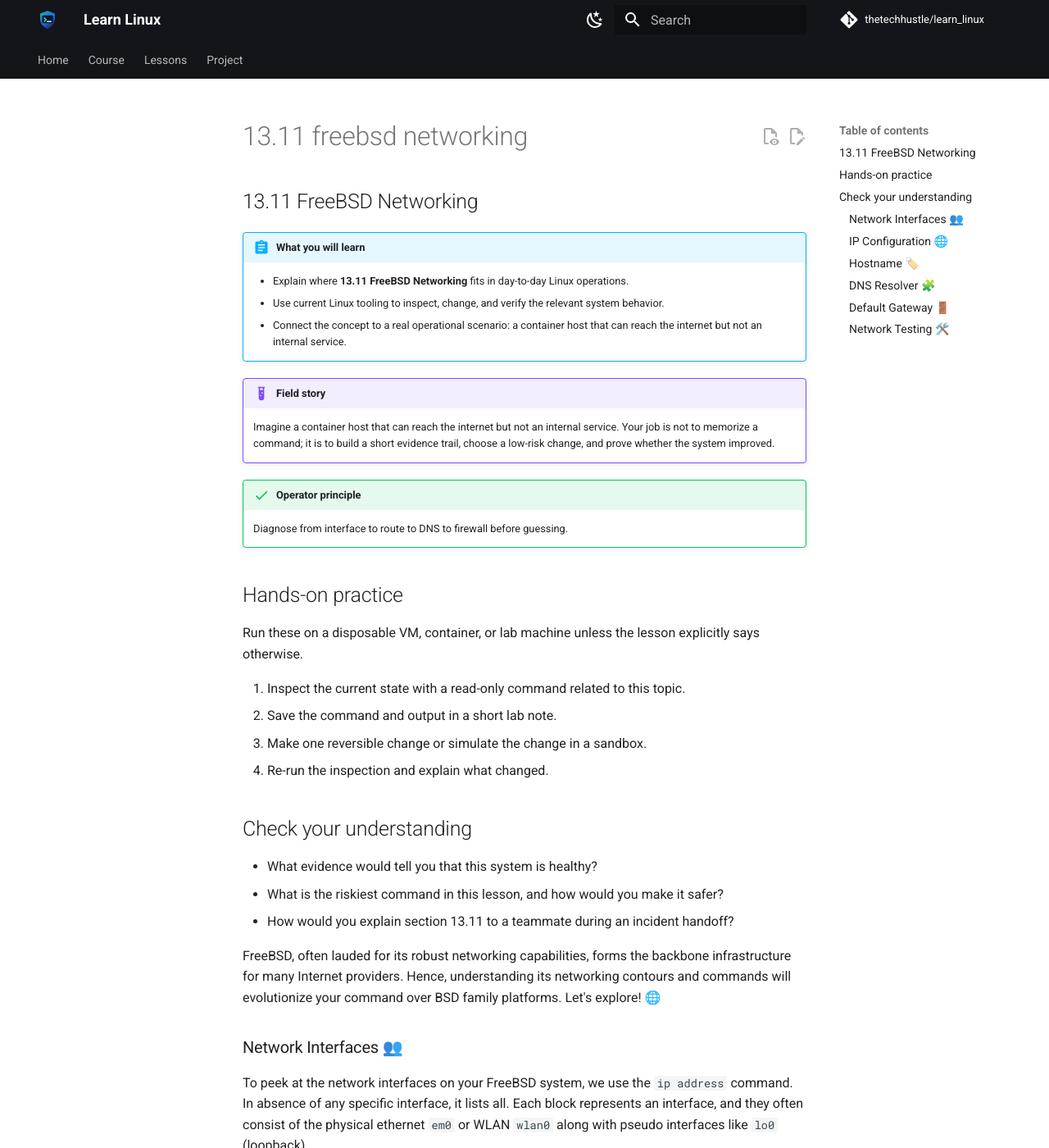
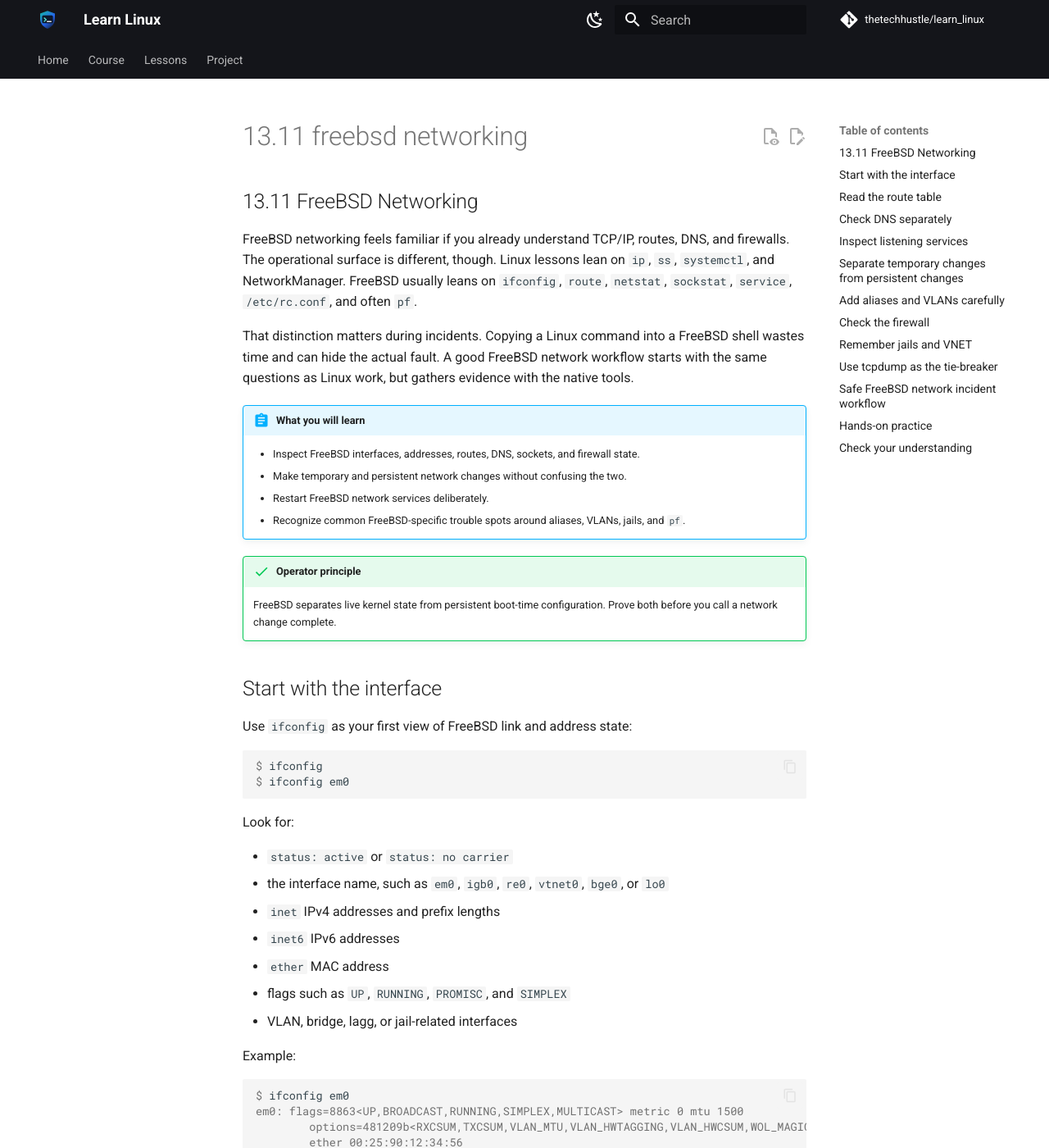
Before and after one commit to thetechhustle/learn_linux, an MkDocs documentation site: the page built from docs/lessons/13_tcp_ip_networking/13.11_freebsd_networking.md, in a window 1280 px wide and 1400 px high. Shown: the whole window at 82% size. Built offline with MkDocs 1.6.1 and Material for MkDocs 9.7.7, drawn with Linux system fonts in a browser that asks for light colours; comment, search, counter and statistics services are not loaded; some of the changed text lies outside the part shown.

Commit message:
Improve Chapter 13 FreeBSD networking lesson (#109)
Co-authored-by: Jules Ai <jules@Juless-Air.ts.net lan>

````diff
--- a/docs/lessons/13_tcp_ip_networking/13.11_freebsd_networking.md
+++ b/docs/lessons/13_tcp_ip_networking/13.11_freebsd_networking.md
@@ -1,106 +1,309 @@
 ## 13.11 FreeBSD Networking
 
+FreeBSD networking feels familiar if you already understand TCP/IP, routes, DNS,
+and firewalls. The operational surface is different, though. Linux lessons lean
+on `ip`, `ss`, `systemctl`, and NetworkManager. FreeBSD usually leans on
+`ifconfig`, `route`, `netstat`, `sockstat`, `service`, `/etc/rc.conf`, and
+often `pf`.
 
+That distinction matters during incidents. Copying a Linux command into a
+FreeBSD shell wastes time and can hide the actual fault. A good FreeBSD network
+workflow starts with the same questions as Linux work, but gathers evidence with
+the native tools.
 
 !!! abstract "What you will learn"
-    - Explain where **13.11 FreeBSD Networking** fits in day-to-day Linux operations.
-    - Use current Linux tooling to inspect, change, and verify the relevant system behavior.
-    - Connect the concept to a real operational scenario: a container host that can reach the internet but not an internal service.
-
-!!! example "Field story"
-    Imagine a container host that can reach the internet but not an internal service. Your job is not to memorize a command; it is to build a short evidence trail, choose a low-risk change, and prove whether the system improved.
+    - Inspect FreeBSD interfaces, addresses, routes, DNS, sockets, and firewall state.
+    - Make temporary and persistent network changes without confusing the two.
+    - Restart FreeBSD network services deliberately.
+    - Recognize common FreeBSD-specific trouble spots around aliases, VLANs, jails, and `pf`.
 
 !!! success "Operator principle"
-    Diagnose from interface to route to DNS to firewall before guessing.
+    FreeBSD separates live kernel state from persistent boot-time configuration. Prove both before you call a network change complete.
+
+## Start with the interface
+
+Use `ifconfig` as your first view of FreeBSD link and address state:
+
+```console
+$ ifconfig
+$ ifconfig em0
+```
+
+Look for:
+
+- `status: active` or `status: no carrier`
+- the interface name, such as `em0`, `igb0`, `re0`, `vtnet0`, `bge0`, or `lo0`
+- `inet` IPv4 addresses and prefix lengths
+- `inet6` IPv6 addresses
+- `ether` MAC address
+- flags such as `UP`, `RUNNING`, `PROMISC`, and `SIMPLEX`
+- VLAN, bridge, lagg, or jail-related interfaces
+
+Example:
+
+```console
+$ ifconfig em0
+em0: flags=8863<UP,BROADCAST,RUNNING,SIMPLEX,MULTICAST> metric 0 mtu 1500
+        options=481209b<RXCSUM,TXCSUM,VLAN_MTU,VLAN_HWTAGGING,VLAN_HWCSUM,WOL_MAGIC>
+        ether 00:25:90:12:34:56
+        inet 192.0.2.25 netmask 0xffffff00 broadcast 192.0.2.255
+        media: Ethernet autoselect (1000baseT <full-duplex>)
+        status: active
+```
+
+If the interface has no carrier, stop chasing DNS and routing. Check the cable,
+switch port, hypervisor NIC attachment, VLAN tag, or cloud console attachment
+first.
+
+## Read the route table
+
+Show the routing table with `netstat`:
+
+```console
+$ netstat -rn
+```
+
+The default route is the line with `default` as the destination:
+
+```text
+Destination        Gateway            Flags     Netif Expire
+default            192.0.2.1          UGS         em0
+192.0.2.0/24       link#1             U           em0
+192.0.2.25         link#1             UHS         lo0
+```
+
+For a single destination, ask the kernel which route it will use:
+
+```console
+$ route -n get 8.8.8.8
+$ route -n get 192.0.2.80
+```
+
+Useful fields include `gateway`, `interface`, and `flags`. If the interface or
+gateway is wrong, you have a routing problem, not an application problem.
+
+## Check DNS separately
+
+FreeBSD normally reads resolver configuration from `/etc/resolv.conf`:
+
+```console
+$ cat /etc/resolv.conf
+```
+
+Use DNS tools to separate name resolution from connectivity:
+
+```console
+$ host example.com
+$ drill example.com
+```
+
+If `ping 8.8.8.8` works but `host example.com` fails, the host has a DNS
+problem. If neither works, continue with routes, gateways, link state, and
+firewall state.
+
+## Inspect listening services
+
+FreeBSD does not use Linux `ss` by default. Use `sockstat` and `netstat`:
+
+```console
+$ sockstat -4 -6 -l
+$ netstat -an | less
+```
+
+Common checks:
+
+- Is the service listening on the expected port?
+- Is it bound to `127.0.0.1` only when clients need a network address?
+- Is it listening on IPv6 only?
+- Is the jail or host namespace you are checking the one that owns the socket?
+
+For example:
+
+```console
+$ sockstat -4 -l | grep ':80'
+www      nginx      1462  7  tcp4   *:80                  *:*
+```
+
+This proves a process is listening. It does not prove a firewall, route, or
+upstream load balancer allows traffic to reach it.
+
+## Separate temporary changes from persistent changes
+
+A temporary address change updates live kernel state:
+
+```console
+# ifconfig em0 inet 192.0.2.25/24
+# route add default 192.0.2.1
+```
+
+Those changes may disappear at reboot or when network services restart.
+Persistent interface configuration usually lives in `/etc/rc.conf`:
+
+```conf
+hostname="freebsd-lab-01"
+ifconfig_em0="inet 192.0.2.25 netmask 255.255.255.0"
+defaultrouter="192.0.2.1"
+```
+
+DHCP is also configured through `/etc/rc.conf`:
+
+```conf
+ifconfig_em0="DHCP"
+```
+
+After editing persistent configuration, restart deliberately:
+
+```console
+# service netif restart em0
+# service routing restart
+```
+
+On remote systems, restarting the network can cut off your shell. Prefer an
+out-of-band console, a timed rollback, or a second confirmed access path before
+changing interface, route, or firewall configuration.
+
+## Add aliases and VLANs carefully
+
+FreeBSD commonly uses aliases for extra addresses:
+
+```conf
+ifconfig_em0="inet 192.0.2.25 netmask 255.255.255.0"
+ifconfig_em0_alias0="inet 192.0.2.26 netmask 255.255.255.255"
+```
+
+VLAN interfaces are also common on servers and firewalls:
+
+```conf
+vlans_em0="20"
+ifconfig_em0_20="inet 198.51.100.10 netmask 255.255.255.0"
+```
+
+When a host can reach one network but not another, confirm that the packet is
+leaving through the expected physical interface and VLAN:
+
+```console
+$ ifconfig
+$ netstat -rn
+$ tcpdump -ni em0 vlan
+```
+
+## Check the firewall
+
+Many FreeBSD systems use `pf`, though `ipfw` and `ipfilter` may also appear.
+First identify what is enabled:
+
+```console
+$ grep -E '^(pf|ipfw|ipfilter)_enable=' /etc/rc.conf
+```
+
+For `pf`, inspect the live rules and state:
+
+```console
+# pfctl -s info
+# pfctl -sr
+# pfctl -ss
+```
+
+Use counters and state to answer concrete questions:
+
+- Is `pf` enabled?
+- Does a rule allow the expected source, destination, protocol, and port?
+- Is there existing state for the connection?
+- Are packets blocked before they reach the service?
+
+Avoid flushing or disabling a production firewall as a first move. If you need a
+test, add a narrow, temporary rule through a console or maintenance window, then
+remove it after proving the result.
+
+## Remember jails and VNET
+
+FreeBSD jails can use host networking or their own VNET network stack. That
+changes where you must look for truth.
+
+Start from the host:
+
+```console
+$ jls
+$ jexec <jid> ifconfig
+$ jexec <jid> netstat -rn
+$ jexec <jid> sockstat -4 -6 -l
+```
+
+If a service runs inside a jail:
+
+- check whether the jail has the expected address
+- confirm the jail route table if it uses VNET
+- confirm the host firewall is not blocking forwarded or bridged traffic
+- confirm the service is bound inside the jail, not only on the host
+
+Do not assume a socket visible on the host is the same as a socket inside the
+jail.
+
+## Use tcpdump as the tie-breaker
+
+When route, DNS, service, and firewall evidence disagree, capture packets:
+
+```console
+# tcpdump -ni em0 host 192.0.2.80
+# tcpdump -ni em0 tcp port 443
+# tcpdump -ni em0 icmp
+```
+
+Ask one question at a time:
+
+- Do outbound packets leave the expected interface?
+- Do replies return?
+- Does the source address match what the peer expects?
+- Is traffic tagged with the expected VLAN?
+- Does the firewall create or deny state?
+
+Packet evidence turns vague complaints like "networking is down" into a
+specific failure: no carrier, no route, bad DNS, service not listening, firewall
+drop, asymmetric routing, or upstream loss.
+
+## Safe FreeBSD network incident workflow
+
+Use this order during a real incident:
+
+1. Confirm the interface is up and has carrier: `ifconfig`.
+2. Confirm the address and subnet are correct: `ifconfig em0`.
+3. Confirm the default and destination routes: `netstat -rn`, `route -n get <target>`.
+4. Test IP reachability before DNS: `ping <gateway>`, `ping <known-ip>`.
+5. Test DNS separately: `host <name>` or `drill <name>`.
+6. Confirm the service is listening: `sockstat -4 -6 -l`.
+7. Inspect firewall state and rules: `pfctl -s info`, `pfctl -sr`, `pfctl -ss`.
+8. Use `tcpdump` to prove packet direction and loss point.
+9. Apply the smallest reversible change.
+10. Update `/etc/rc.conf` only after the live fix is proven and intended to survive reboot.
 
 ## Hands-on practice
 
-Run these on a disposable VM, container, or lab machine unless the lesson explicitly says otherwise.
+Run these on a disposable FreeBSD VM or lab machine.
 
-1. Inspect the current state with a read-only command related to this topic.
-2. Save the command and output in a short lab note.
-3. Make one reversible change or simulate the change in a sandbox.
-4. Re-run the inspection and explain what changed.
+1. Record interface, route, DNS, socket, and firewall evidence:
+   ```console
+   $ ifconfig
+   $ netstat -rn
+   $ route -n get 8.8.8.8
+   $ cat /etc/resolv.conf
+   $ sockstat -4 -6 -l
+   ```
+2. Identify which values come from live kernel state and which should be made
+   persistent in `/etc/rc.conf`.
+3. Add a temporary alias on a lab interface, then remove it:
+   ```console
+   # ifconfig em0 alias 192.0.2.50/32
+   # ifconfig em0 -alias 192.0.2.50
+   ```
+4. Explain how you would safely make that alias persistent if it were required.
+5. Capture a short `tcpdump` while pinging the default gateway and describe what
+   each packet proves.
 
 ## Check your understanding
 
-- What evidence would tell you that this system is healthy?
-- What is the riskiest command in this lesson, and how would you make it safer?
-- How would you explain section 13.11 to a teammate during an incident handoff?
-
-
-FreeBSD, often lauded for its robust networking capabilities, forms the backbone infrastructure for many Internet providers. Hence, understanding its networking contours and commands will evolutionize your command over BSD family platforms. Let's explore! 🌐
-
-### Network Interfaces 👥
-
-To peek at the network interfaces on your FreeBSD system, we use the `ip address` command. In absence of any specific interface, it lists all. Each block represents an interface, and they often consist of the physical ethernet `em0` or WLAN `wlan0` along with pseudo interfaces like `lo0` (loopback).
-
-```
-$ ip address
-```
-
-### IP Configuration 🌐
-
-Assign IP addresses using `ip address`. For example, to set the IP address `192.168.4.24/24` (indicating a subnet mask of `255.255.255.0`) on `em0`, we use:
-
-```
-$ ip address em0 192.168.4.24/24
-```
-
-To reflect the changes permanently, add the line `ifconfig_em0="inet 192.168.4.24/24"` to the `/etc/rc.conf` file.
-
-### Hostname 🏷️
-
-Set your hostname temporarily with `hostname` command:
-
-```
-$ hostname myHost
-```
-
-To set it permanently, place `hostname="myHost"` in `/etc/rc.conf`.
-
-### DNS Resolver 🧩
-
-Edit the `/etc/resolv.conf` file to add your DNS server IP addresses:
-
-```
-nameserver 8.8.8.8
-nameserver 8.8.4.4
-```
-
-### Default Gateway 🚪
-
-A default gateway is necessary for network-traffic outflow. Use `route` for the same:
-
-```
-$ route add default 192.168.1.1
-```
-
-Again, to keep changes after a reboot, append `defaultrouter="192.168.1.1"` in `/etc/rc.conf`.
-
-### Network Testing 🛠️
-
-FreeBSD equips you with network diagnostic commands like `ping`, `traceroute`, and `ss`.
-
-Ping your own IP to see if your network card responds:
-
-```
-$ ping 192.168.1.1
-```
-
-Traceroute enlists the hops a packet makes to reach its destination:
-
-```
-$ traceroute 8.8.8.8
-```
-
-Netstat gives you an overview of your network statistics:
-
-```
-$ ss -i
-```
-
-That's a gentle cruise over FreeBSD's networking realms. Each command equips you to steer your ship, enabling you to navigate the waters of FreeBSD-based network architectures with confidence. As always, do not dread the complexity; instead, embrace it for the vast landscapes it opens up. Keep exploring and keep learning! ⚓️📚
-
-!!! tip "Modern networking command"
-    Older tutorials often use `ifconfig`. This course favors `ip address`, `ip link`, `ip route`, and `ss` because they are available by default on modern Linux distributions.
+- Why is `ifconfig` the first FreeBSD interface command instead of Linux `ip`?
+- Which command tells you the exact route FreeBSD will use for one destination?
+- What is the difference between `ifconfig em0 inet ...` and `ifconfig_em0=...`
+  in `/etc/rc.conf`?
+- Why should you verify DNS separately from IP reachability?
+- What extra questions do FreeBSD jails and VNET add to network troubleshooting?
````
